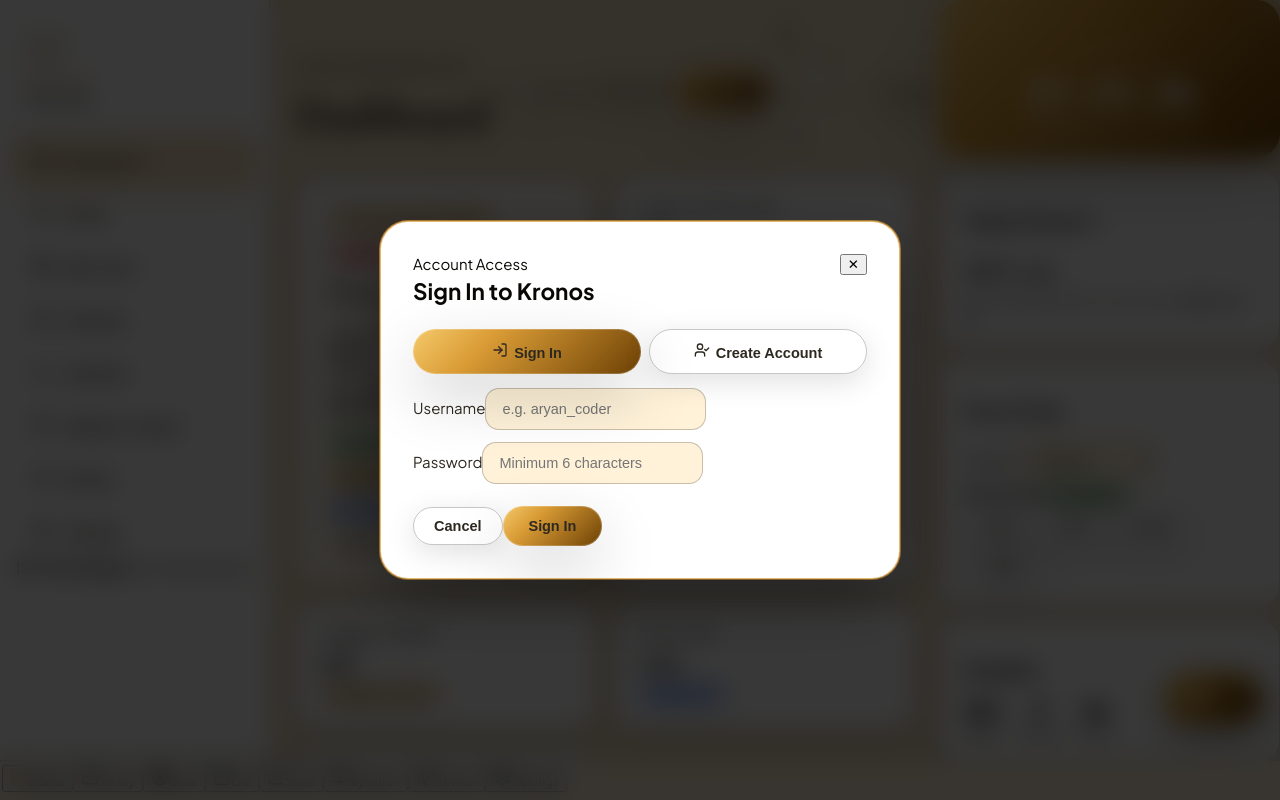
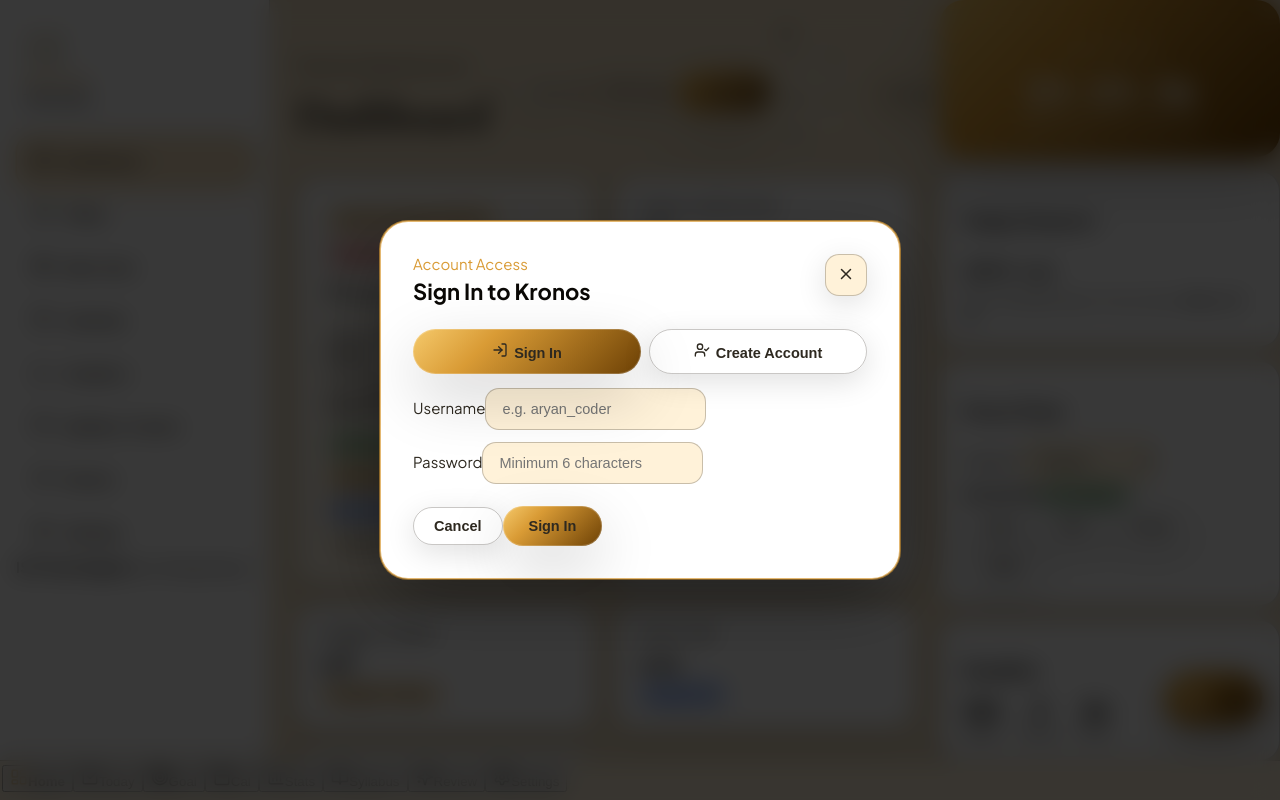
Before and after one commit to Aryan-dot-sketch/kronos-tracker, a React (Vite) app: page / in a window 1280 px wide. Both pictures are taken after a click on the button "Aspirant". Shown: the top 800 px of the page. Built offline with nearby package versions, Linux system fonts and the light colour scheme.

Commit message:
chore(ui): final premium touches — upgraded Modal with spring animation + close icon + premium backdrop

```diff
--- a/src/components/ui/Modal.tsx
+++ b/src/components/ui/Modal.tsx
@@ -1,5 +1,7 @@
 import React from 'react';
 import { motion, AnimatePresence } from 'framer-motion';
+import { X } from 'lucide-react';
+import { Button } from './Button';
 
 interface ModalProps {
   isOpen: boolean;
@@ -13,25 +15,43 @@
   return (
     <AnimatePresence>
       {isOpen && (
-        <div className="modal" onClick={onClose}>
+        <div className="modal premium-modal" onClick={onClose}>
           <motion.div
             className="modal-card"
             onClick={e => e.stopPropagation()}
-            initial={{ opacity: 0, scale: 0.96, y: 20 }}
-            animate={{ opacity: 1, scale: 1, y: 0 }}
-            exit={{ opacity: 0, scale: 0.96, y: 20 }}
-            transition={{ type: "spring", stiffness: 280, damping: 26 }}
+            initial={{ opacity: 0, scale: 0.94, y: 24 }}
+            animate={{
+              opacity: 1,
+              scale: 1,
+              y: 0,
+              transition: { type: "spring", stiffness: 340, damping: 28, mass: 0.7 }
+            }}
+            exit={{
+              opacity: 0,
+              scale: 0.96,
+              y: 20,
+              transition: { duration: 0.18, ease: [0.22, 1, 0.36, 1] }
+            }}
           >
             {(title || eyebrow) && (
               <div className="modal-header">
                 <div>
-                  {eyebrow && <div className="eyebrow" style={{ marginBottom: 4 }}>{eyebrow}</div>}
-                  {title && <h2 style={{ margin: 0 }}>{title}</h2>}
+                  {eyebrow && <div className="eyebrow" style={{ marginBottom: 4, color: 'var(--gold)' }}>{eyebrow}</div>}
+                  {title && <h2 style={{ margin: 0, fontSize: '22px' }}>{title}</h2>}
                 </div>
-                <button onClick={onClose} className="icon-button">✕</button>
+                <Button
+                  variant="icon"
+                  onClick={onClose}
+                  aria-label="Close modal"
+                  className="modal-close-btn"
+                >
+                  <X size={18} />
+                </Button>
               </div>
             )}
-            {children}
+            <div className="modal-body">
+              {children}
+            </div>
           </motion.div>
         </div>
       )}
```
